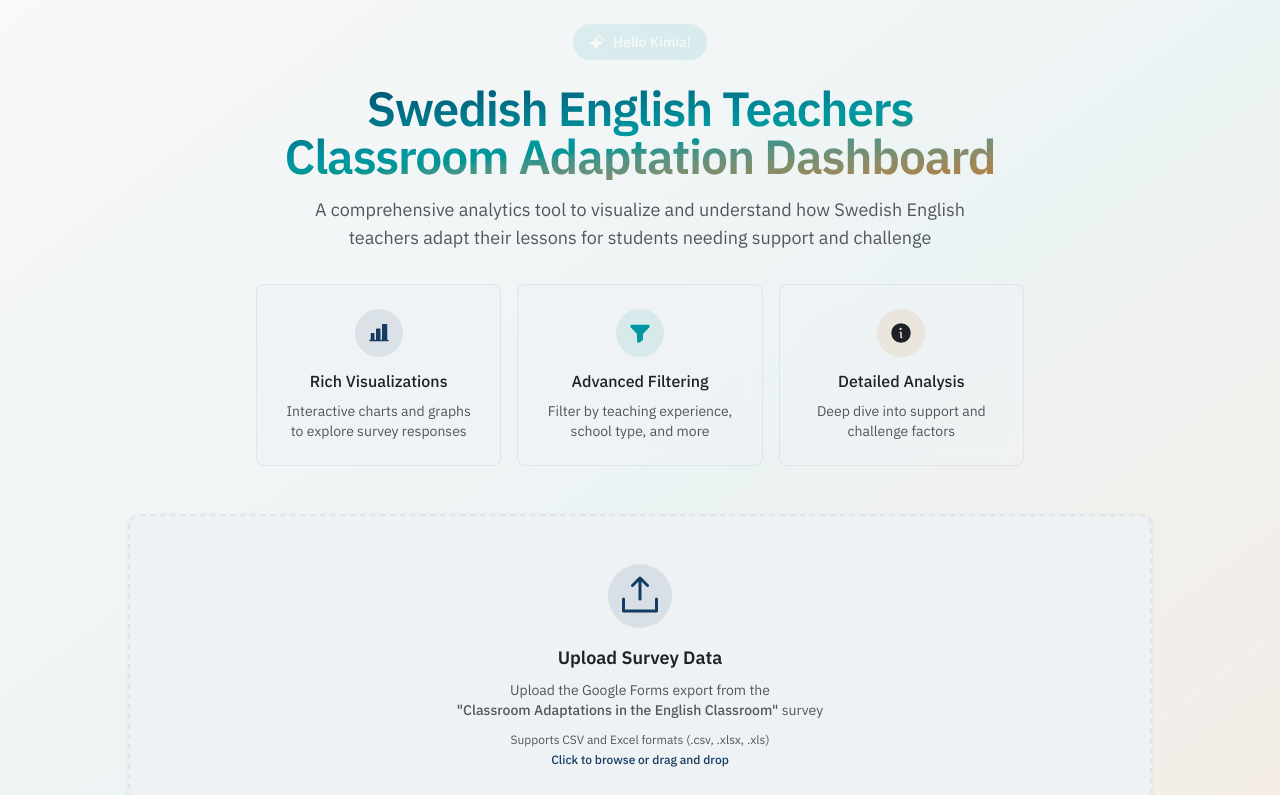
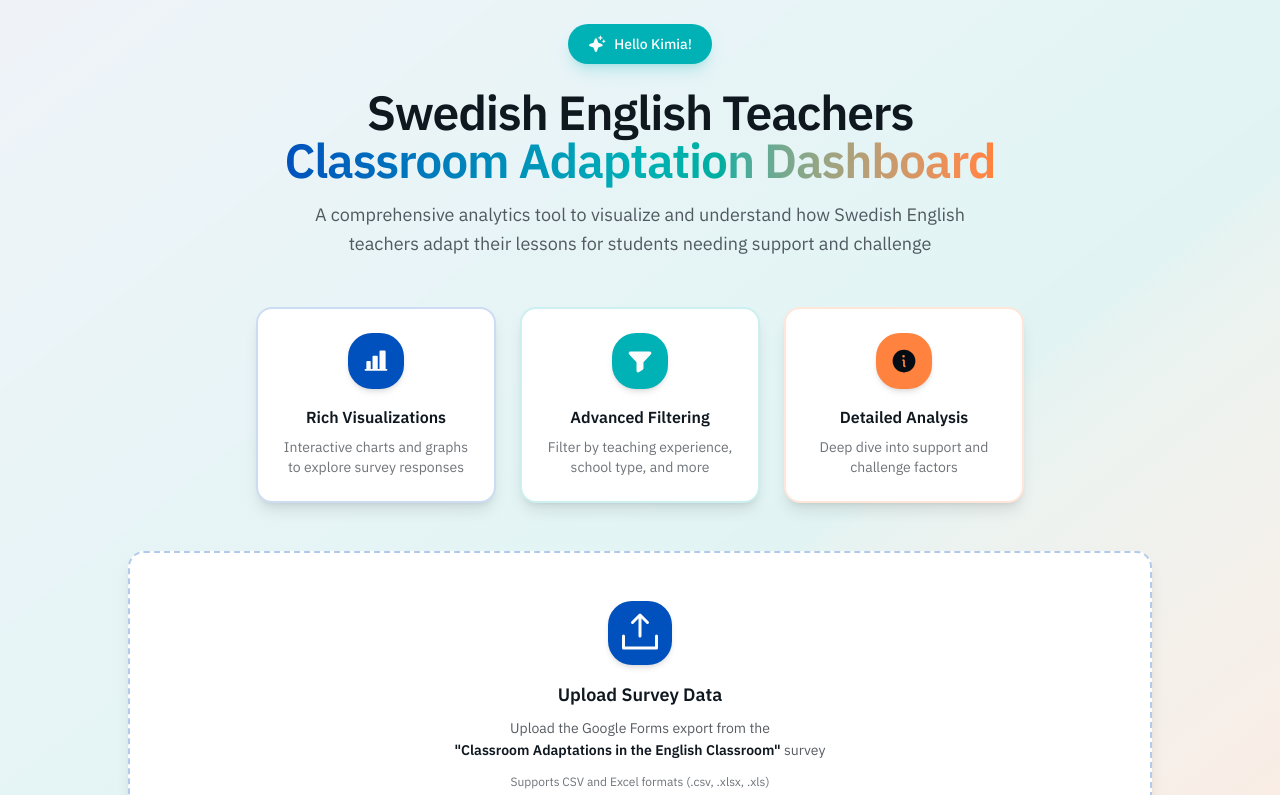
Before and after one commit to Connectslide121/swedish-english-teac, a React (Vite) app: page / in a window 1280 px wide. Shown: the top 795 px of the page. Built offline with nearby package versions, Linux system fonts and the light colour scheme.

Commit message:
Generated by Spark: the colors of the landing page are not nice, we need more contrast

```diff
--- a/src/App.tsx
+++ b/src/App.tsx
@@ -103,53 +103,55 @@ function App() {
 
   if (rawData.length === 0) {
     return (
-      <div className="min-h-screen bg-gradient-to-br from-background via-accent/5 to-secondary/10 p-6 flex flex-col">
+      <div className="min-h-screen bg-gradient-to-br from-primary/5 via-accent/10 to-secondary/15 p-6 flex flex-col">
         <div className="flex-1 flex items-center justify-center">
           <div className="max-w-5xl w-full">
             <div className="text-center mb-8">
-              <div className="inline-flex items-center gap-2 bg-accent/10 text-accent-foreground px-4 py-2 rounded-full text-sm font-medium mb-6">
-                <Sparkle size={16} weight="fill" />
+              <div className="inline-flex items-center gap-2 bg-accent text-accent-foreground px-5 py-2.5 rounded-full text-sm font-medium mb-6 shadow-lg shadow-accent/20">
+                <Sparkle size={18} weight="fill" />
                 Hello Kimia!
               </div>
 
-              <h1 className="text-5xl font-semibold mb-4 tracking-tight bg-gradient-to-br from-primary via-accent to-secondary bg-clip-text text-transparent">
+              <h1 className="text-5xl font-semibold mb-4 tracking-tight text-foreground">
                 Swedish English Teachers
                 <br />
-                Classroom Adaptation Dashboard
+                <span className="bg-gradient-to-r from-primary via-accent to-secondary bg-clip-text text-transparent">
+                  Classroom Adaptation Dashboard
+                </span>
               </h1>
 
-              <p className="text-lg text-muted-foreground max-w-2xl mx-auto mb-8">
+              <p className="text-lg text-foreground/70 max-w-2xl mx-auto mb-12 leading-relaxed">
                 A comprehensive analytics tool to visualize and understand how Swedish English teachers
                 adapt their lessons for students needing support and challenge
               </p>
 
-              <div className="grid grid-cols-1 md:grid-cols-3 gap-4 max-w-3xl mx-auto mb-12">
-                <div className="bg-card/50 backdrop-blur-sm border border-border/50 rounded-lg p-6 text-center">
-                  <div className="inline-flex items-center justify-center w-12 h-12 rounded-full bg-primary/10 text-primary mb-3">
-                    <ChartBar size={24} weight="fill" />
+              <div className="grid grid-cols-1 md:grid-cols-3 gap-6 max-w-3xl mx-auto mb-12">
+                <div className="bg-white border-2 border-primary/20 rounded-xl p-6 text-center shadow-lg hover:shadow-xl hover:border-primary/40 transition-all">
+                  <div className="inline-flex items-center justify-center w-14 h-14 rounded-2xl bg-primary text-primary-foreground mb-4 shadow-md">
+                    <ChartBar size={28} weight="fill" />
                   </div>
-                  <h3 className="font-medium mb-2">Rich Visualizations</h3>
-                  <p className="text-sm text-muted-foreground">
+                  <h3 className="font-semibold text-foreground mb-2">Rich Visualizations</h3>
+                  <p className="text-sm text-foreground/60">
                     Interactive charts and graphs to explore survey responses
                   </p>
                 </div>
 
-                <div className="bg-card/50 backdrop-blur-sm border border-border/50 rounded-lg p-6 text-center">
-                  <div className="inline-flex items-center justify-center w-12 h-12 rounded-full bg-accent/10 text-accent mb-3">
-                    <Funnel size={24} weight="fill" />
+                <div className="bg-white border-2 border-accent/20 rounded-xl p-6 text-center shadow-lg hover:shadow-xl hover:border-accent/40 transition-all">
+                  <div className="inline-flex items-center justify-center w-14 h-14 rounded-2xl bg-accent text-accent-foreground mb-4 shadow-md">
+                    <Funnel size={28} weight="fill" />
                   </div>
-                  <h3 className="font-medium mb-2">Advanced Filtering</h3>
-                  <p className="text-sm text-muted-foreground">
+                  <h3 className="font-semibold text-foreground mb-2">Advanced Filtering</h3>
+                  <p className="text-sm text-foreground/60">
                     Filter by teaching experience, school type, and more
                   </p>
                 </div>
 
-                <div className="bg-card/50 backdrop-blur-sm border border-border/50 rounded-lg p-6 text-center">
-                  <div className="inline-flex items-center justify-center w-12 h-12 rounded-full bg-secondary/10 text-secondary-foreground mb-3">
-                    <Info size={24} weight="fill" />
+                <div className="bg-white border-2 border-secondary/20 rounded-xl p-6 text-center shadow-lg hover:shadow-xl hover:border-secondary/40 transition-all">
+                  <div className="inline-flex items-center justify-center w-14 h-14 rounded-2xl bg-secondary text-secondary-foreground mb-4 shadow-md">
+                    <Info size={28} weight="fill" />
                   </div>
-                  <h3 className="font-medium mb-2">Detailed Analysis</h3>
-                  <p className="text-sm text-muted-foreground">
+                  <h3 className="font-semibold text-foreground mb-2">Detailed Analysis</h3>
+                  <p className="text-sm text-foreground/60">
                     Deep dive into support and challenge factors
                   </p>
                 </div>
@@ -158,13 +160,13 @@ function App() {
 
             <FileUpload onFileLoad={handleFileLoad} />
 
-            <div className="mt-8 text-center text-sm text-muted-foreground">
+            <div className="mt-8 text-center text-sm text-foreground/60">
               <p>Upload your Google Forms export (CSV or Excel) to get started</p>
             </div>
           </div>
         </div>
 
-        <footer className="mt-12 text-center text-sm text-muted-foreground">
+        <footer className="mt-12 text-center text-sm text-foreground/60">
           Made with <Heart size={14} weight="fill" className="inline text-destructive mx-1" /> by Jon
         </footer>
       </div>
--- a/src/components/FileUpload.tsx
+++ b/src/components/FileUpload.tsx
@@ -66,10 +66,10 @@ export function FileUpload({ onFileLoad }: FileUploadProps) {
 
   return (
     <Card
-      className={`p-12 border-2 border-dashed cursor-pointer transition-all backdrop-blur-sm ${
+      className={`p-12 border-2 border-dashed cursor-pointer transition-all bg-white shadow-lg ${
         isDragging
-          ? 'border-accent bg-accent/10 shadow-lg shadow-accent/20'
-          : 'border-border/50 hover:border-accent/50 hover:bg-card/80 hover:shadow-md'
+          ? 'border-accent bg-accent/5 shadow-xl shadow-accent/30 scale-[1.02]'
+          : 'border-primary/30 hover:border-accent hover:bg-accent/5 hover:shadow-xl'
       }`}
       onDrop={handleDrop}
       onDragOver={handleDragOver}
@@ -79,34 +79,34 @@ export function FileUpload({ onFileLoad }: FileUploadProps) {
       <div className="flex flex-col items-center gap-4 text-center">
         {uploadedFile ? (
           <>
-            <div className="inline-flex items-center justify-center w-16 h-16 rounded-full bg-accent/10">
-              <CheckCircle className="text-accent" size={48} weight="fill" />
+            <div className="inline-flex items-center justify-center w-16 h-16 rounded-2xl bg-accent shadow-md">
+              <CheckCircle className="text-accent-foreground" size={48} weight="fill" />
             </div>
             <div>
-              <h3 className="text-lg font-medium mb-1">File Uploaded Successfully</h3>
-              <p className="text-sm text-muted-foreground font-mono">{uploadedFile}</p>
-              <p className="text-xs text-muted-foreground mt-2">
+              <h3 className="text-lg font-semibold mb-1 text-foreground">File Uploaded Successfully</h3>
+              <p className="text-sm text-foreground/70 font-mono">{uploadedFile}</p>
+              <p className="text-xs text-foreground/60 mt-2">
                 Click or drag to upload a different file
               </p>
             </div>
           </>
         ) : (
           <>
-            <div className={`inline-flex items-center justify-center w-16 h-16 rounded-full transition-all ${
-              isDragging ? 'bg-accent/10' : 'bg-primary/10'
+            <div className={`inline-flex items-center justify-center w-16 h-16 rounded-2xl transition-all shadow-md ${
+              isDragging ? 'bg-accent' : 'bg-primary'
             }`}>
-              <UploadSimple className={isDragging ? 'text-accent' : 'text-primary'} size={48} weight={isDragging ? 'fill' : 'regular'} />
+              <UploadSimple className={isDragging ? 'text-accent-foreground' : 'text-primary-foreground'} size={48} weight={isDragging ? 'fill' : 'regular'} />
             </div>
             <div>
-              <h3 className="text-lg font-semibold mb-2">Upload Survey Data</h3>
-              <p className="text-sm text-muted-foreground mb-3">
+              <h3 className="text-lg font-semibold mb-2 text-foreground">Upload Survey Data</h3>
+              <p className="text-sm text-foreground/70 mb-3 leading-relaxed">
                 Upload the Google Forms export from the<br />
-                <span className="font-medium">"Classroom Adaptations in the English Classroom"</span> survey
+                <span className="font-semibold text-foreground">"Classroom Adaptations in the English Classroom"</span> survey
               </p>
-              <p className="text-xs text-muted-foreground mb-1">
+              <p className="text-xs text-foreground/60 mb-1">
                 Supports CSV and Excel formats (.csv, .xlsx, .xls)
               </p>
-              <p className="text-xs text-primary font-medium">
+              <p className="text-xs text-accent font-semibold">
                 Click to browse or drag and drop
               </p>
             </div>
--- a/src/index.css
+++ b/src/index.css
@@ -16,39 +16,39 @@
 }
 
 :root {
-  --background: oklch(0.98 0 0);
-  --foreground: oklch(0.25 0.01 250);
+  --background: oklch(0.99 0 0);
+  --foreground: oklch(0.20 0.02 250);
 
-  --card: oklch(0.96 0.005 250);
-  --card-foreground: oklch(0.25 0.01 250);
+  --card: oklch(1 0 0);
+  --card-foreground: oklch(0.20 0.02 250);
 
-  --popover: oklch(0.98 0 0);
-  --popover-foreground: oklch(0.25 0.01 250);
+  --popover: oklch(1 0 0);
+  --popover-foreground: oklch(0.20 0.02 250);
 
-  --primary: oklch(0.35 0.08 250);
-  --primary-foreground: oklch(0.98 0 0);
+  --primary: oklch(0.45 0.20 250);
+  --primary-foreground: oklch(0.99 0 0);
 
-  --secondary: oklch(0.65 0.15 60);
-  --secondary-foreground: oklch(0.25 0.01 250);
+  --secondary: oklch(0.75 0.18 45);
+  --secondary-foreground: oklch(0.15 0.02 250);
 
-  --muted: oklch(0.92 0.005 250);
-  --muted-foreground: oklch(0.45 0.01 250);
+  --muted: oklch(0.95 0.01 250);
+  --muted-foreground: oklch(0.50 0.02 250);
 
-  --accent: oklch(0.60 0.14 200);
-  --accent-foreground: oklch(0.98 0 0);
+  --accent: oklch(0.65 0.20 195);
+  --accent-foreground: oklch(0.99 0 0);
 
-  --destructive: oklch(0.577 0.245 27.325);
-  --destructive-foreground: oklch(0.98 0 0);
+  --destructive: oklch(0.60 0.25 25);
+  --destructive-foreground: oklch(0.99 0 0);
 
-  --border: oklch(0.88 0.005 250);
-  --input: oklch(0.88 0.005 250);
-  --ring: oklch(0.60 0.14 200);
+  --border: oklch(0.85 0.01 250);
+  --input: oklch(0.85 0.01 250);
+  --ring: oklch(0.65 0.20 195);
 
   --radius: 0.5rem;
 
-  --chart-support: oklch(0.35 0.08 250);
-  --chart-challenge: oklch(0.65 0.15 60);
-  --chart-neutral: oklch(0.50 0.02 250);
+  --chart-support: oklch(0.45 0.20 250);
+  --chart-challenge: oklch(0.75 0.18 45);
+  --chart-neutral: oklch(0.55 0.05 250);
 }
 
 @theme {
@@ -75,4 +75,11 @@
   --color-chart-support: var(--chart-support);
   --color-chart-challenge: var(--chart-challenge);
   --color-chart-neutral: var(--chart-neutral);
+
+  --radius-sm: calc(var(--radius) * 0.5);
+  --radius-md: var(--radius);
+  --radius-lg: calc(var(--radius) * 1.5);
+  --radius-xl: calc(var(--radius) * 2);
+  --radius-2xl: calc(var(--radius) * 3);
+  --radius-full: 9999px;
 }
```
